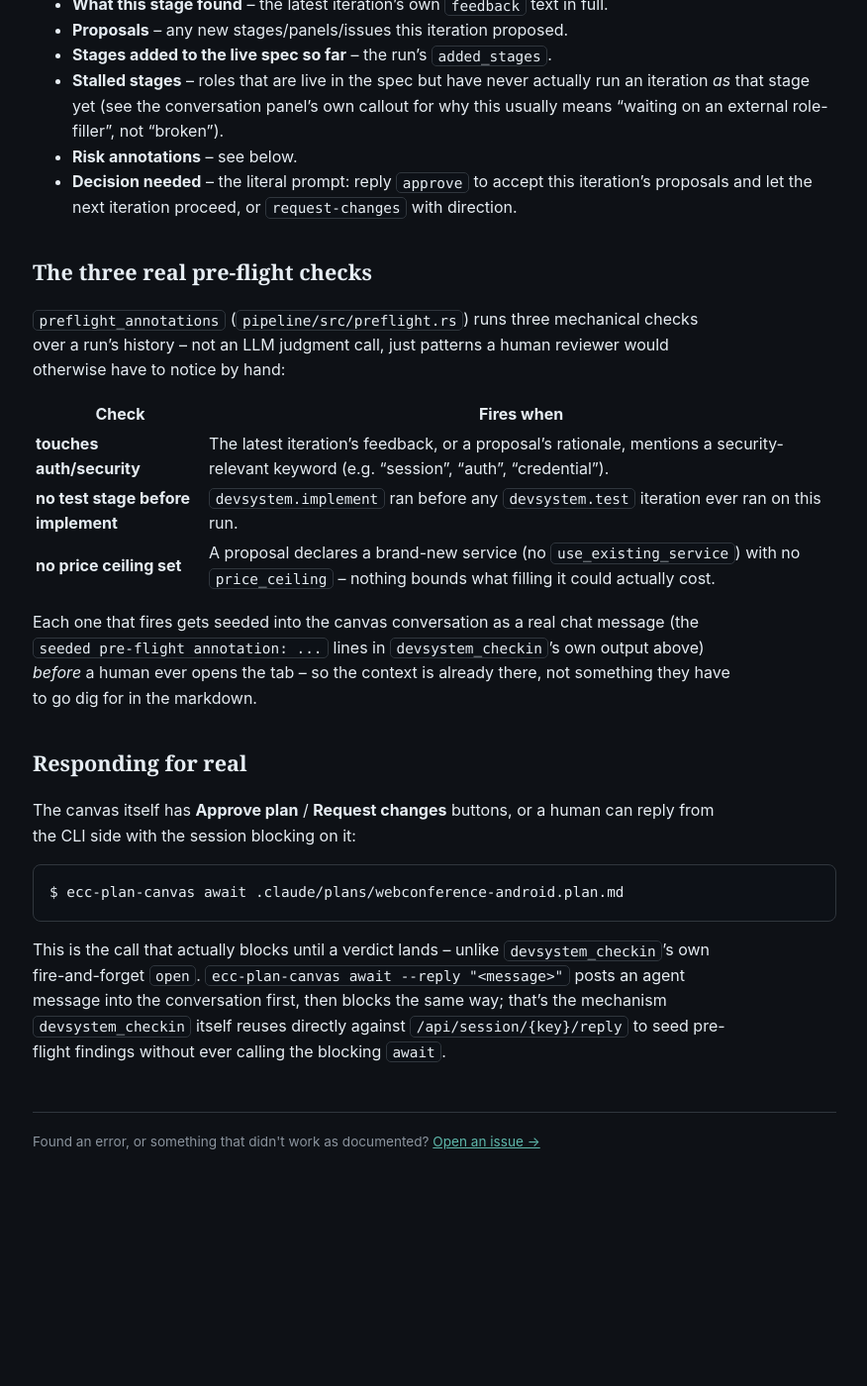
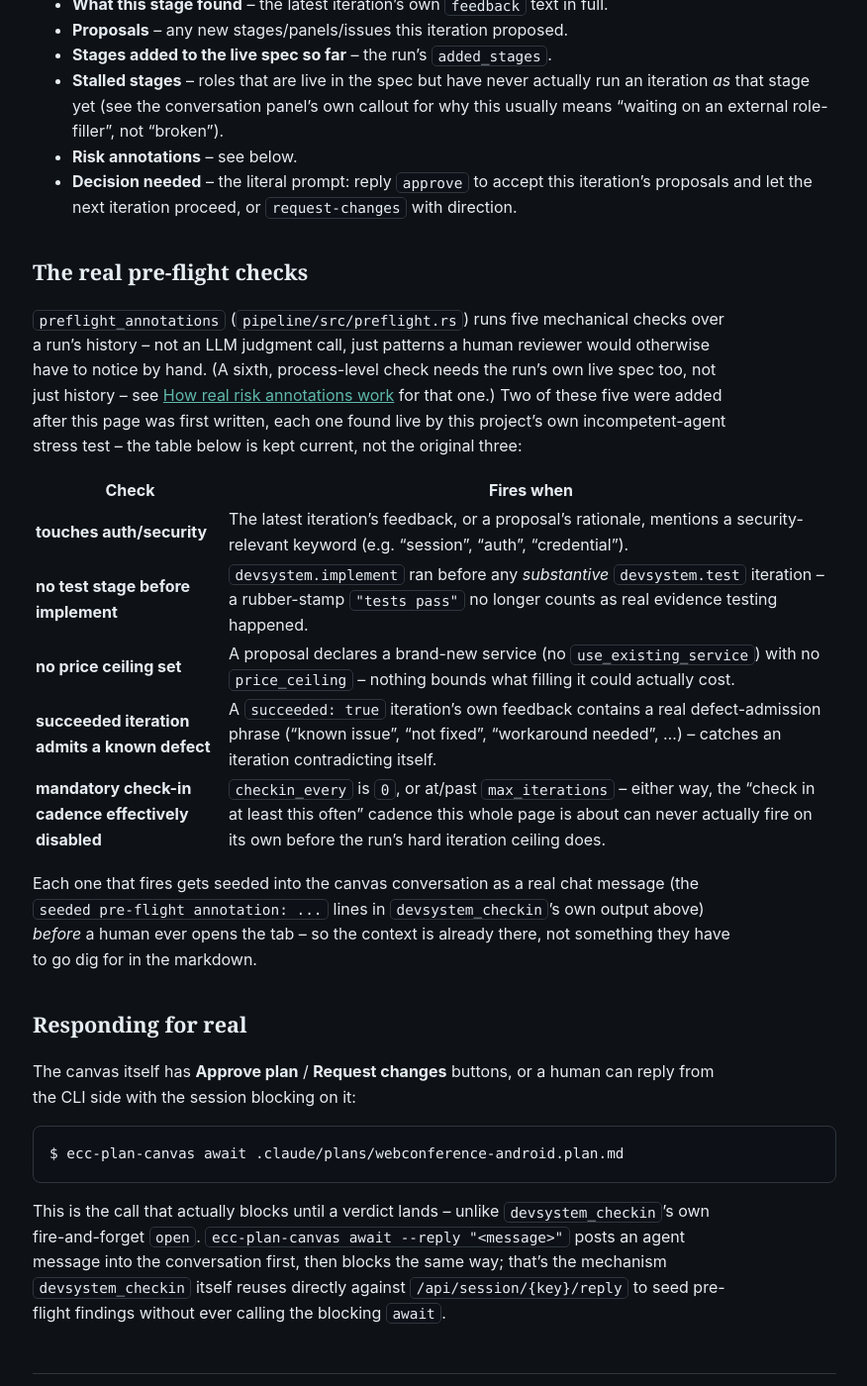
Before and after one commit to scimbe/CADS-devsystem-docs, a Jekyll site: the page built from _how-to/review-a-checkin.md, in a window 1280 px wide and 1400 px high, scrolled down 1675 px. Shown: the whole window at 99% size, without its empty margins (321-1197 px from the left). Built offline with Jekyll 4.4.1, drawn with Linux system fonts in a browser that asks for light colours; before the commit the page ends 2904 px from its top, so only the background shows below that.

Commit message:
how-to: update the pre-flight check table to all five real checks
Real, current gap: this page's own table said preflight_annotations
runs "three mechanical checks" and listed exactly three -- it now
runs five (CADS-devsystem@9f9f5d2 and @3331013 shipped the other two
since this page was written, both found by the incompetent-agent
stress test). Updated the table and cross-linked the sixth,
process-level check already covered on the risk-annotations page
rather than duplicating it here.

Hermetic Jekyll build confirmed green.

```diff
--- a/_how-to/review-a-checkin.md
+++ b/_how-to/review-a-checkin.md
@@ -55,17 +55,23 @@ canvas) always has the same shape:
 - **Decision needed** -- the literal prompt: reply `approve` to accept this iteration's proposals
   and let the next iteration proceed, or `request-changes` with direction.
 
-## The three real pre-flight checks
+## The real pre-flight checks
 
-`preflight_annotations` (`pipeline/src/preflight.rs`) runs three mechanical checks over a run's
+`preflight_annotations` (`pipeline/src/preflight.rs`) runs five mechanical checks over a run's
 history -- not an LLM judgment call, just patterns a human reviewer would otherwise have to notice
-by hand:
+by hand. (A sixth, process-level check needs the run's own live spec too, not just history -- see
+[How real risk annotations work]({{ '/explanation/risk-annotations/' | relative_url }}) for that
+one.) Two of these five were added after this page was first written, each one found live by this
+project's own incompetent-agent stress test -- the table below is kept current, not the original
+three:
 
 | Check | Fires when |
 |---|---|
 | **touches auth/security** | The latest iteration's feedback, or a proposal's rationale, mentions a security-relevant keyword (e.g. "session", "auth", "credential"). |
-| **no test stage before implement** | `devsystem.implement` ran before any `devsystem.test` iteration ever ran on this run. |
+| **no test stage before implement** | `devsystem.implement` ran before any *substantive* `devsystem.test` iteration -- a rubber-stamp `"tests pass"` no longer counts as real evidence testing happened. |
 | **no price ceiling set** | A proposal declares a brand-new service (no `use_existing_service`) with no `price_ceiling` -- nothing bounds what filling it could actually cost. |
+| **succeeded iteration admits a known defect** | A `succeeded: true` iteration's own feedback contains a real defect-admission phrase ("known issue", "not fixed", "workaround needed", ...) -- catches an iteration contradicting itself. |
+| **mandatory check-in cadence effectively disabled** | `checkin_every` is `0`, or at/past `max_iterations` -- either way, the "check in at least this often" cadence this whole page is about can never actually fire on its own before the run's hard iteration ceiling does. |
 
 Each one that fires gets seeded into the canvas conversation as a real chat message (the
 `seeded pre-flight annotation: ...` lines in `devsystem_checkin`'s own output above) *before* a
```
